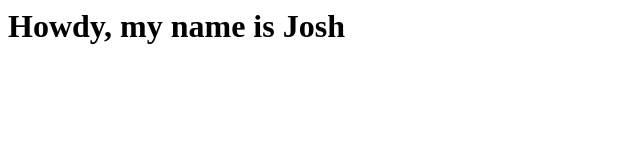
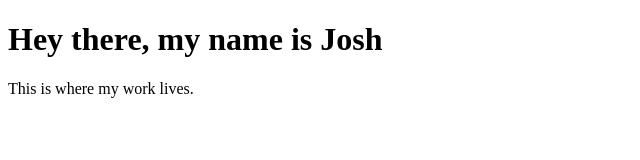
Before and after one commit to joshmarknelson/joshmarknelson.github.io, a plain HTML site: page index.html in a window 1280 px wide. Shown: the whole page, without its empty margins (0-640 px from the left). Drawn offline with Linux system fonts and the light colour scheme.

Commit message:
added line

```diff
--- a/index.html
+++ b/index.html
@@ -1 +1,7 @@
-<h1>Howdy, my name is Josh</h1>
+<!doctype html>
+<html lang=en>
+  <meta charset=utf-8>
+  <title>My site</title>
+  <h1>Hey there, my name is Josh</h1>
+  <p>This is where my work lives.</p>
+</html>
```
